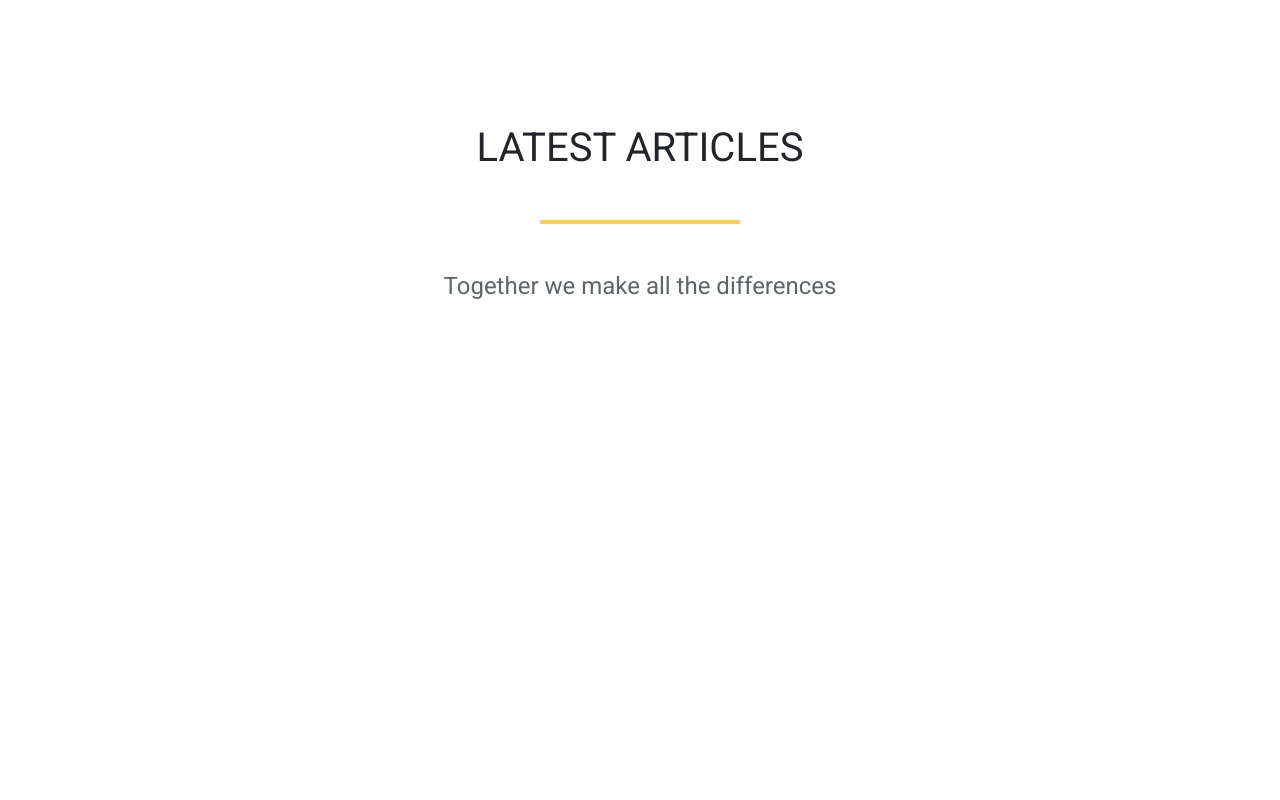
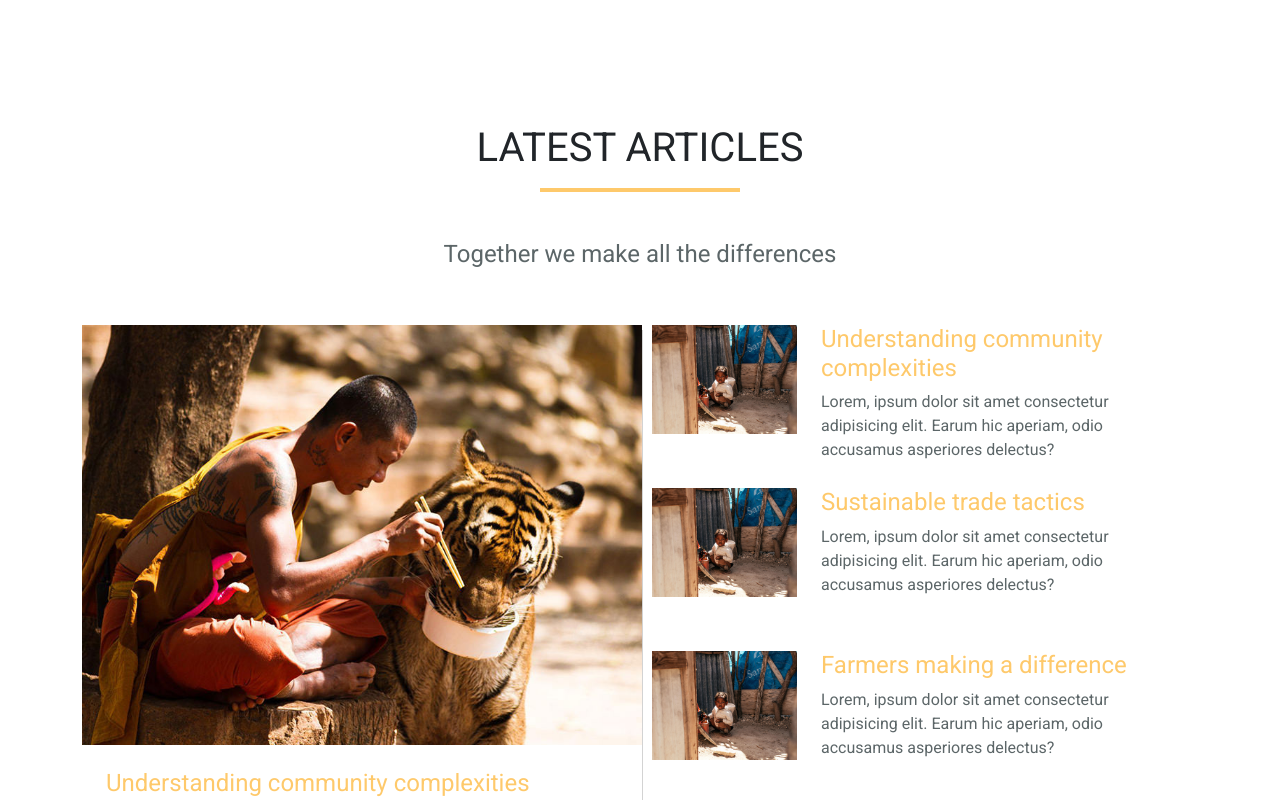
Before and after one commit to erikvella/proj-html-vuejs, a Vue app: page / in a window 1280 px wide. Shown: the part 3514-4314 px from the top of the page. Built offline with nearby package versions, Linux system fonts and the light colour scheme.

Commit message:
[add] section4

```diff
--- a/src/components/partials/Section2.vue
+++ b/src/components/partials/Section2.vue
@@ -9,8 +9,8 @@ name:'Section2'
     <div class="container">
 
         <h1 class=" white-text text-center">OUR VALUES</h1>
-        <div class="yellow-line my-5 mx-auto"></div>
-        <h4 class=" grey-text text-center">Think big. Act bigger</h4>
+        <div class="yellow-line mt-3 mx-auto"></div>
+        <h4 class=" grey-text text-center mt-5">Think big. Act bigger</h4>
     </div>
 
     <div class="container">
--- a/src/components/partials/Section3.vue
+++ b/src/components/partials/Section3.vue
@@ -8,9 +8,9 @@ name:'Section3'
   <section>
     <div class="container">
 
-      <h1 class="my-5 text-center">RECENT CAUSES</h1>
-      <div class="yellow-line my-5 mx-auto"></div>
-      <h4 class=" dark-grey-text text-center">We run projects in over 30 countries in 5 continents</h4>
+      <h1 class="mt-5 text-center">RECENT CAUSES</h1>
+      <div class="yellow-line mt-3 mx-auto"></div>
+      <h4 class=" dark-grey-text text-center mt-5">We run projects in over 30 countries in 5 continents</h4>
 
     </div>
 
--- a/src/components/partials/Section4.vue
+++ b/src/components/partials/Section4.vue
@@ -9,15 +9,79 @@ name:'Section4'
     <div class="container">
 
       <h1 class="text-center">LATEST ARTICLES</h1>
-      <div class="yellow-line my-5 mx-auto"></div>
-      <h4 class="dark-grey-text text-center">Together we make all the differences</h4>
-  </div>
+      <div class="yellow-line mt-3 mx-auto"></div>
+      <h4 class="dark-grey-text text-center mt-5">Together we make all the differences</h4>
+    </div>
 
   <div class="container">
     <div class="row">
-      <div class="col-6"></div>
-      <div class="col-6"></div>
+      <!-- qui abbiamo la colonna di sx -->
+      <div class="col-6">
+        <div class="big-img-card my-5 ">
+          <img class="big-img" src="../../assets/img/HelloIMG1669149322752.jpeg" alt="">
+          <h4 class="yellow-text p-4">Understanding community complexities</h4>
+          <p class="dark-grey-text px-4">
+            Lorem, ipsum dolor sit amet consectetur adipisicing elit. Earum hic aperiam, odio accusamus asperiores delectus?
+          </p>
+        </div>
+      </div>
+
+      <!-- qui inizia la colonna di dx -->
+      <div class="col-6">
+         <div class="small-img-card d-flex my-5">
+            <div class="box-img">
+              <img class="small-img" src="../../assets/img/HelloIMG1669149318263.jpeg" alt="">
+            </div>
+            <div class="small-img-text">
+                    <h4 class="yellow-text mx-4">Understanding community complexities</h4>
+                      <p class="dark-grey-text mx-4">
+                          Lorem, ipsum dolor sit amet consectetur adipisicing elit. Earum hic aperiam, odio accusamus asperiores delectus?
+                      </p>
+            </div>
+         </div>
+         <div class="small-img-card d-flex my-5">
+            <div class="box-img">
+              <img class="small-img" src="../../assets/img/HelloIMG1669149318263.jpeg" alt="">
+            </div>
+            <div class="small-img-text">
+                    <h4 class="yellow-text mx-4">Sustainable trade tactics</h4>
+                      <p class="dark-grey-text mx-4">
+                          Lorem, ipsum dolor sit amet consectetur adipisicing elit. Earum hic aperiam, odio accusamus asperiores delectus?
+                      </p>
+            </div>
+         </div>
+         <div class="small-img-card d-flex my-5">
+            <div class="box-img">
+              <img class="small-img" src="../../assets/img/HelloIMG1669149318263.jpeg" alt="">
+            </div>
+            <div class="small-img-text">
+                    <h4 class="yellow-text mx-4">Farmers making a difference</h4>
+                      <p class="dark-grey-text mx-4">
+                          Lorem, ipsum dolor sit amet consectetur adipisicing elit. Earum hic aperiam, odio accusamus asperiores delectus?
+                      </p>
+            </div>
+         </div>
+         <div class="small-img-card d-flex my-5">
+            <div class="box-img">
+              <img class="small-img" src="../../assets/img/HelloIMG1669149318263.jpeg" alt="">
+            </div>
+            <div class="small-img-text">
+                    <h4 class="yellow-text mx-4">Meeting remote tribes in Peru</h4>
+                      <p class="dark-grey-text mx-4">
+                          Lorem, ipsum dolor sit amet consectetur adipisicing elit. Earum hic aperiam, odio accusamus asperiores delectus?
+                      </p>
+            </div>
+         </div>
+
+      </div>
     </div>
+  </div>
+
+
+  <!-- piccolo segmento in rosa -->
+
+  <div class="container bg-pink my-5 ">
+    <h4 class="white-text text-center py-4">VIEW ALL OUR ARTICLES</h4>
   </div>
   </section>
 </template>
@@ -26,10 +90,25 @@ name:'Section4'
 
 <style lang="scss" scoped>
 section{
-  height: 1000px;
+  height: 1300px;
   width: 100%;
 }
 h1{
   padding-top: 150px;
 }
+.big-img-card{
+  height: 600px;
+  width: 560px;
+  box-shadow: 1px 5px lightgrey;
+}
+.big-img{
+  width: 560px;
+}
+
+.small-img-card{
+  height: 115px;
+}
+.small-img{
+  width: 145px;
+}
 </style>
--- a/src/scss/main.scss
+++ b/src/scss/main.scss
@@ -51,6 +51,9 @@ body {
 .dark-grey-text{
   color: #5c6668;
 }
+.yellow-text{
+  color: #fec96b;
+}
 .button{
   margin: 10px 100px;
   width: 180px;
```
